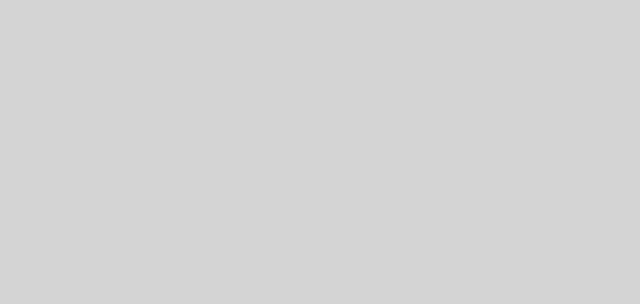
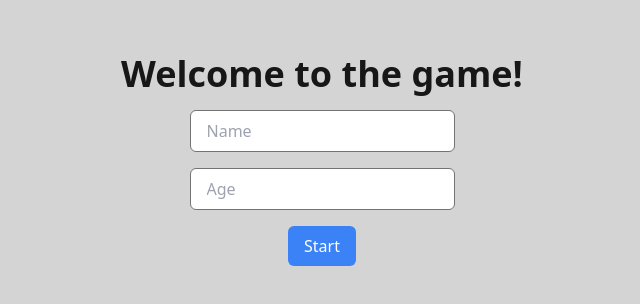
Before and after one commit to mazylol/psychology-memory-game, a SvelteKit app: page / in a window 1280 px wide. Shown: the part 240-544 px from the top of the page, without its empty margins (318-958 px from the left). Built offline with nearby package versions, Linux system fonts and the light colour scheme.

Commit message:
simple state management

```diff
--- /dev/null
+++ b/src/lib/state.ts
@@ -0,0 +1,20 @@
+export type State = {
+	name: string;
+	age: number | undefined;
+
+	gameStarted: boolean;
+
+	round: number;
+
+	results: {
+		roundOne: {
+			score: number;
+			answerTimes: number[];
+		};
+
+		roundTwo: {
+			score: number;
+			answerTimes: number[];
+		};
+	};
+};
--- a/src/routes/+page.server.ts
+++ b/src/routes/+page.server.ts
@@ -1 +1,5 @@
-import type { Actions } from "./$types";
+import type { Actions } from './$types';
+
+// idea to handle form action:
+// have the form be submitted at every number submit.
+// If the round is 2 and the answer was wrong, then add the result to the database.
--- a/src/routes/+page.svelte
+++ b/src/routes/+page.svelte
@@ -1,6 +1,49 @@
 <script lang="ts">
+	import type { State } from '$lib/state';
+
+	let state: State = {
+		name: '',
+		age: undefined,
+		gameStarted: false,
+		round: 0,
+		results: {
+			roundOne: {
+				score: 0,
+				answerTimes: []
+			},
+			roundTwo: {
+				score: 0,
+				answerTimes: []
+			}
+		}
+	};
 </script>
 
 <main class="min-h-screen bg-neutral-300">
-
+	{#if state.gameStarted}
+		<div class="flex h-screen flex-col items-center justify-center">
+			<h1 class="text-4xl font-bold text-neutral-900">Game started!</h1>
+			<p class="mt-4 text-lg text-neutral-700">This is the game page</p>
+		</div>
+	{:else}
+		<div class="flex h-screen flex-col items-center justify-center">
+			<h1 class="text-4xl font-bold text-neutral-900">Welcome to the game!</h1>
+			<input
+				type="text"
+				class="mt-4 rounded-md border border-neutral-500 px-4 py-2"
+				placeholder="Name"
+				bind:value={state.name}
+			/>
+			<input
+				type="number"
+				class="mt-4 rounded-md border border-neutral-500 px-4 py-2"
+				placeholder="Age"
+				bind:value={state.age}
+			/>
+			<button
+				class="bg-primary-500 mt-4 rounded-md bg-blue-500 px-4 py-2 text-white"
+				on:click={() => (state.gameStarted = true)}>Start</button
+			>
+		</div>
+	{/if}
 </main>
```
Also changed, not shown: 1 other file (tests, documents, lock files or other folders).
